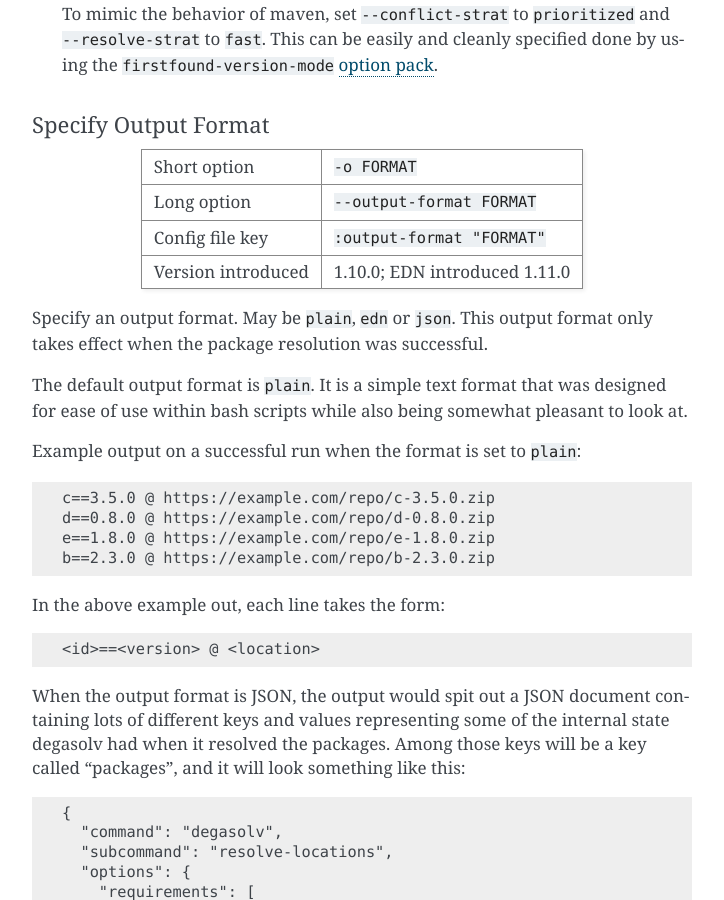
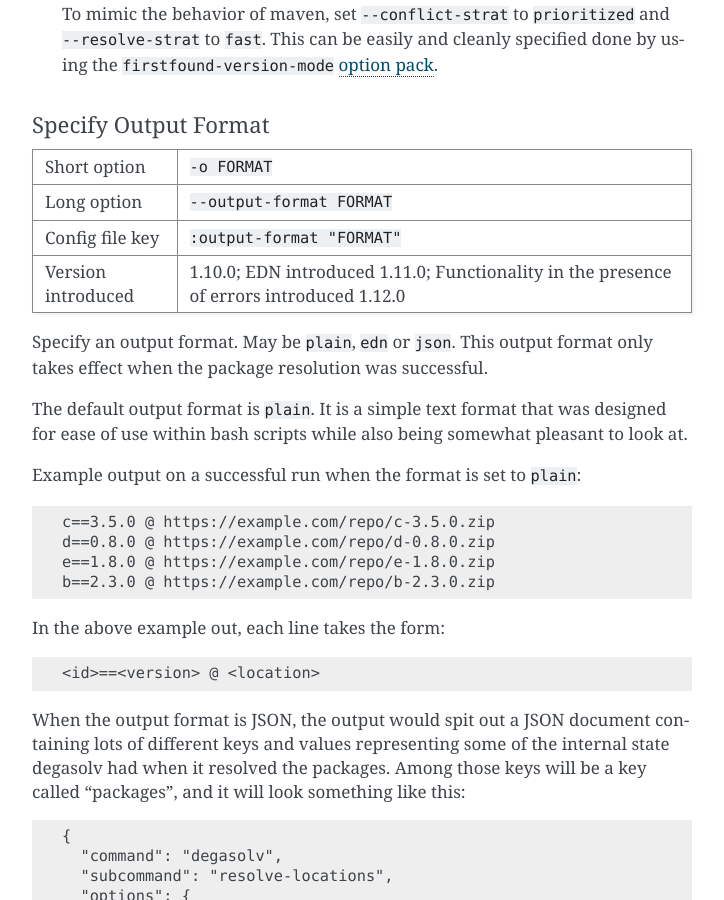
Before and after one commit to djhaskin987/degasolv, a Sphinx documentation site: the page built from docs/command-reference.rst, in a window 1280 px wide and 900 px high, scrolled down 16817 px. Shown: the whole window, without its empty margins (388-1112 px from the left). Built offline with Sphinx 7.4.7, drawn with Linux system fonts in a browser that asks for light colours.

Commit message:
Add error format option to maintain backwards compatibility

```diff
--- a/docs/command-reference.rst
+++ b/docs/command-reference.rst
@@ -908,7 +908,9 @@ Specify Output Format
 +-----------------------------+---------------------------------------+
 | Config file key             | ``:output-format "FORMAT"``           |
 +-----------------------------+---------------------------------------+
-| Version introduced          | 1.10.0; EDN introduced 1.11.0         |
+| Version introduced          | 1.10.0; EDN introduced 1.11.0;        |
+|                             | Functionality in the presence of      |
+|                             | errors introduced 1.12.0              |
 +-----------------------------+---------------------------------------+
 
 Specify an output format. May be ``plain``, ``edn`` or ``json``. This
```
Also changed, not shown: 1 other file.
